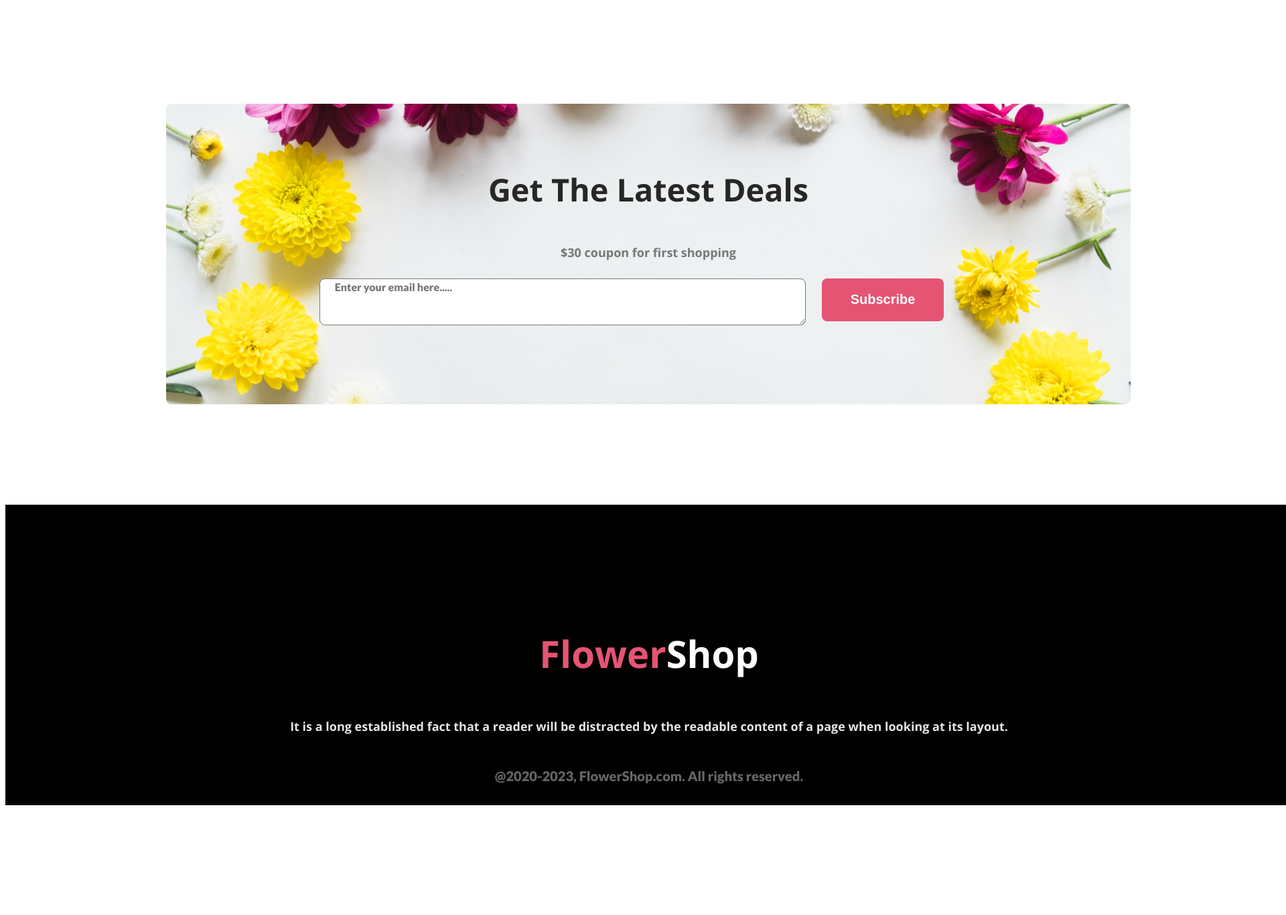
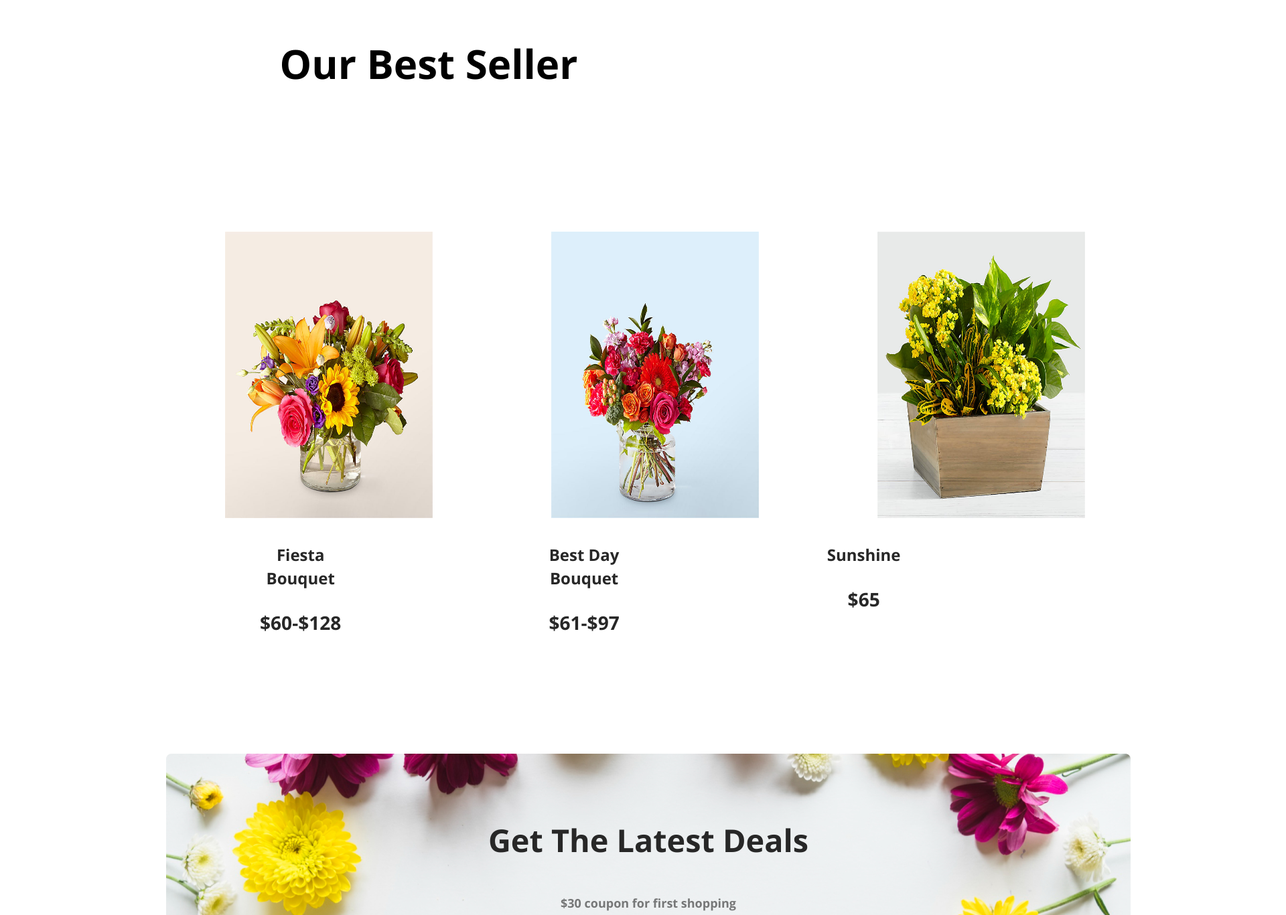
Before and after one commit to NoobCoderIsSed/my-flower-shop-website, a plain HTML site: page index.html in a window 1280 px wide. Shown: the part 4380-5747 px from the top of the page at 67% size, 1920 px wide, since content can reach past the window. Before the commit the page ends 5591 px from the top, so only its background shows below. Drawn offline with nearby package versions, Linux system fonts and the light colour scheme.

Commit message:
bonus added and everuthing done

```diff
--- a/index.html
+++ b/index.html
@@ -56,12 +56,12 @@
                     <img class="first-pic" src="Flower Asset/Group 57.png" alt="">
                     <h4 class="delivert-text">Same Day Delivery. Click & Collect.</h4>
                 </div>
-                <div class="scnddev">
-                    <img class="scndpc" src="Flower Asset/Group 58.png" alt="">
+                <div >
+                    <img src="Flower Asset/Group 58.png" alt="">
                     <h4 class="delivert-text">Fresh Flowers. Local Growers.</h4>
                 </div>
-                <div class="thrddev">
-                    <img class="thrdpc" src="Flower Asset/Group 59.png" alt="">
+                <div >
+                    <img src="Flower Asset/Group 59.png" alt="">
                     <h4 class="delivert-text">24/7 Free Support.</h4>
                 </div>
         </section>
@@ -102,6 +102,43 @@
             </div>
 
         </section>
+        <section>
+
+            <div class="feature">
+                <div class="best-seller">
+                    <h1>Our Best Seller</h1>
+                </div>
+            <div class="types">
+                    <div>
+                        <img class="img1" src="BDBD_LOL_preset_proflowers-mx-hero-lv-new.jpg" alt="">
+                    </div>
+                    <div >
+                        <img class="img2" src="CGPD_LOL_preset_proflowers-mx-hero-lv-new.jpeg" alt="">
+                    </div>
+                    <div>
+                        <img class="img3" src="P1490_LOL_preset_proflowers-mx-hero-lv-new.jpeg" alt="">
+                    </div>
+                </div>
+                <div class="btm-text">
+                    <div class="bst-first">
+                        <h4>Fiesta Bouquet</h4>
+                        <h3>$60-$128</h3>
+                    </div>
+                    <div class="bst-second">
+                        <h4>Best Day Bouquet</h4>
+                        <h3>$61-$97</h3>
+                    </div>
+                    <div class="bst-third">
+                        <h4>Sunshine</h4>
+                        <h3>$65</h3>
+                    </div>
+                </div>
+            </div>
+            </div>
+
+
+
+        </section>
         <div class="latest">
             <div class="another">
                  <div class="latest-tittle">
@@ -117,6 +154,7 @@
 
         </div>
 
+
     </main>
     <footer>
         <div class="footer-container">
--- a/styles/flower.css
+++ b/styles/flower.css
@@ -7,7 +7,7 @@ body {
 
 .header {
     background: #E554731A;
-    width: 2000px;
+    width: 2200px;
     height: 850px;
 
 }
@@ -188,7 +188,7 @@ body {
 .sale {
     display: flex;
     text-align: center;
-    width: 2000px;
+    width: 2200px;
     height: 620px;
     flex-shrink: 0;
     border-radius: 8px;
@@ -314,18 +314,18 @@ body {
 
 /* Footer */
 .footer-container {
-    justify-content: center;
+    justify-content: left;
     text-align: center;
     gap: 0px;
+    margin-right: 200px;
     margin-top: 100px;
 }
 
 footer {
     margin-top: 100px;
     background-color: black;
-    width: 1922px;
-    height: 449px;
-    flex-shrink: 0;
+    width: 2200px;
+    height: 450px;
 }
 
 .footer-title {
@@ -360,4 +360,35 @@ footer {
     font-weight: 400;
     line-height: normal;
     text-align: center;
+    margin-right: 150px;
 }
+.best-seller{
+    font-size: 40px;
+}
+.bst-first{
+    color: #272727;
+    text-align: center;
+    font-size: 24px;
+    font-style: normal;
+    font-weight: 700;
+    line-height: 35px;
+    padding-left: 30px;
+}
+.bst-second{
+    color: #272727;
+    text-align: center;
+    font-size: 24px;
+    font-style: normal;
+    font-weight: 700;
+    line-height: 35px;
+}
+.bst-third{
+    color: #272727;
+    text-align: center;
+    font-size: 24px;
+    font-style: normal;
+    font-weight: 700;
+    line-height: 35px;
+    margin-right: 150px;
+
+}
```
Also changed, not shown: BDBD_LOL_preset_proflowers-mx-hero-lv-new.jpg (added), CGPD_LOL_preset_proflowers-mx-hero-lv-new.jpeg (added), P1490_LOL_preset_proflowers-mx-hero-lv-new.jpeg (added).
